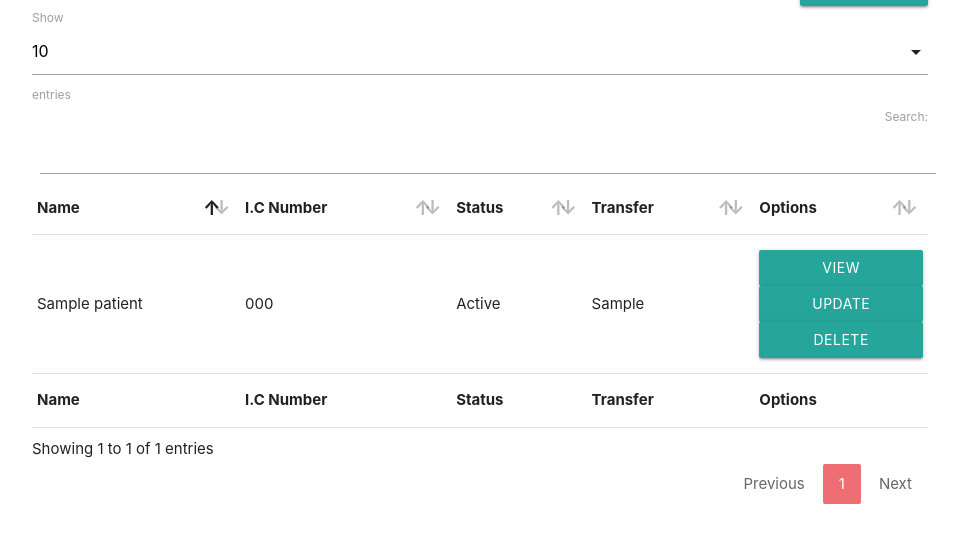
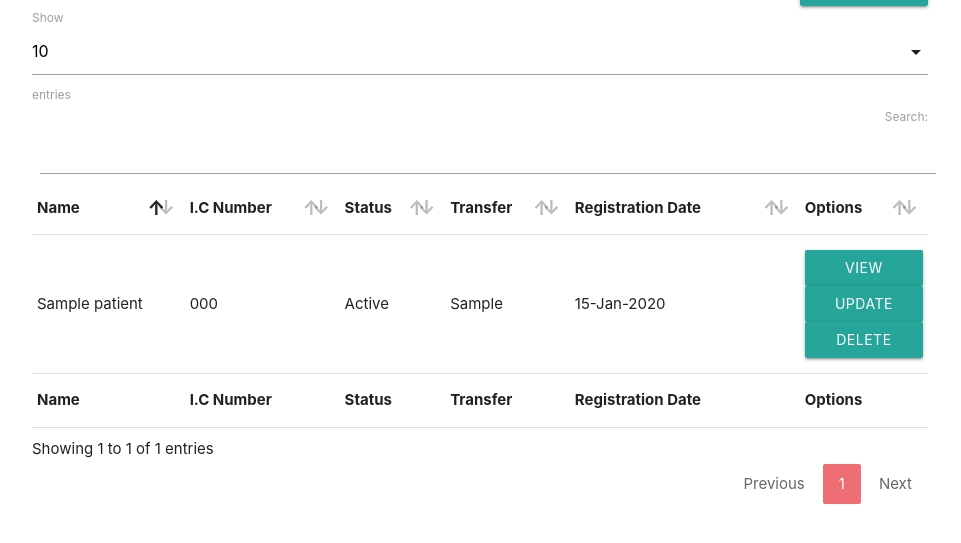
Before and after one commit to feinz/localpatient, a Django app: page /catalog/patient_list/ in a window 1280 px wide. Shown: the part 147-690 px from the top of the page, without its empty margins (160-1121 px from the left). Run offline with Django 3.2, Linux system fonts and the light colour scheme; a user stored in the database is signed in; tables that the repository leaves empty hold one stand-in row (values such as "Sample post").

Commit message:
added time registered in patient table list

```diff
--- a/catalog/templates/catalog/patient_list.html
+++ b/catalog/templates/catalog/patient_list.html
@@ -10,6 +10,7 @@
     <th>I.C Number</th>
     <th>Status</th>
     <th>Transfer</th>
+    <th>Registration Date</th>
     <th>Options</th>
   </tr>
 </thead>
@@ -20,6 +21,7 @@
     <td>{{patient.identity_card_number}}</td>
     <td>{{patient.patient_status}}</td>
     <td>{{patient.transfer}}</td>
+    <td>{{patient.time_registered|date:"d-M-Y"}}</td>
     <td>
       <button style="width: 100%;" class='waves-effect waves-light btn' onclick="location.href='{{ patient.get_absolute_url }}'" type="button">View</button></br>
       <button style="width: 100%;" class='waves-effect waves-light btn' onclick="location.href='{{ patient.get_absolute_url }}/update/'" type="button">Update</button></br>
@@ -34,6 +36,7 @@
     <th>I.C Number</th>
     <th>Status</th>
     <th>Transfer</th>
+    <th>Registration Date</th>
     <th>Options</th>
   </tr>
 </tfoot>
```
